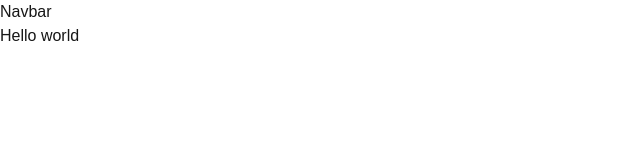
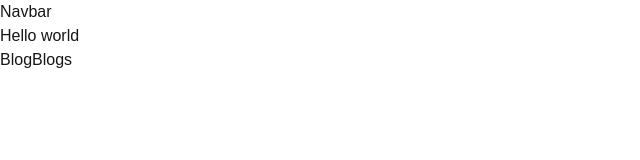
Before and after one commit to protap1100/connect_yourself--frontend, a Next.js app: page / in a window 1280 px wide. Shown: the top 160 px of the page, without its empty margins (0-640 px from the left). Built offline with nearby package versions, Linux system fonts and the light colour scheme.

Commit message:
Update Home component layout and add BlogsLoader component

```diff
--- /dev/null
+++ b/app/blogs/[slug]/loading.tsx
@@ -0,0 +1,9 @@
+import React from 'react'
+
+const BlogsLoader = () => {
+  return (
+    <div>BlogsLoader</div>
+  )
+}
+
+export default BlogsLoader
--- a/app/page.tsx
+++ b/app/page.tsx
@@ -1,4 +1,11 @@
+import Link from "next/link";
 
 export default function Home() {
-  return <div>Hello world</div>;
+  return (
+    <div>
+      Hello world
+      <br></br>
+      Blog<Link href={"/blogs"}>Blogs</Link>
+    </div>
+  )
 }
```
